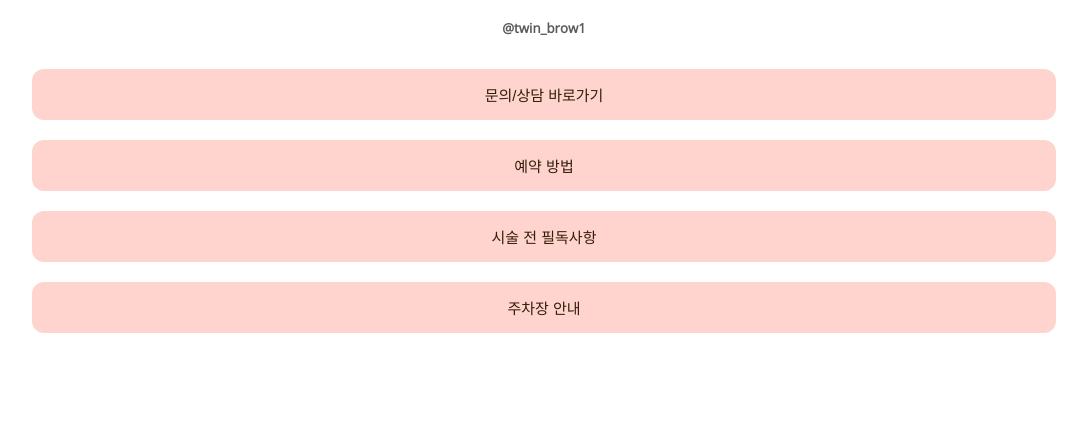
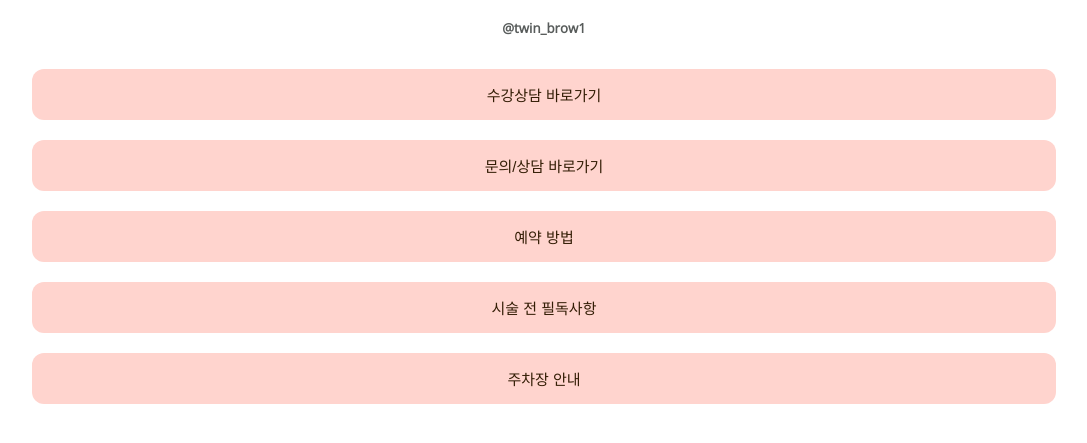
Before and after one commit to devseoha/songheee, a website: page index.html in a window 1280 px wide. Shown: the part 193-636 px from the top of the page, without its empty margins (96-1183 px from the left). Drawn offline with nearby package versions, Linux system fonts and the light colour scheme; a web font is replaced by a local one.

Commit message:
Add. 수강상담추가

```diff
--- a/index.html
+++ b/index.html
@@ -85,6 +85,7 @@
     <img src="https://assets.socialclub.co.kr/v2/165969046501206756185626173155.jpeg" onclick="location.href='/'"/>
     <h3>자연눈썹, 수지눈썹, 속눈썹펌 전문</h3>
     <h5>@twin_brow1</h5>
+    <button onclick="moveLearn()" class="btn">수강상담 바로가기</button>
     <button onclick="moveKakao()" class="btn">문의/상담 바로가기</button>
     <button onclick="moveReservation()" class="btn">예약 방법</button>
     <button onclick="moveInformation()" class="btn">시술 전 필독사항</button>
@@ -92,6 +93,11 @@
 </div>
 </body>
 <script>
+    function moveLearn(){
+        // fbq('trackCustom', 'ClickKaKao', {promotion: 'click_kakao'});
+        location.href = 'https://pf.kakao.com/_kXHLxb';
+    }
+
     function moveKakao(){
         fbq('trackCustom', 'ClickKaKao', {promotion: 'click_kakao'});
         location.href = 'https://pf.kakao.com/_kXHLxb';
```
